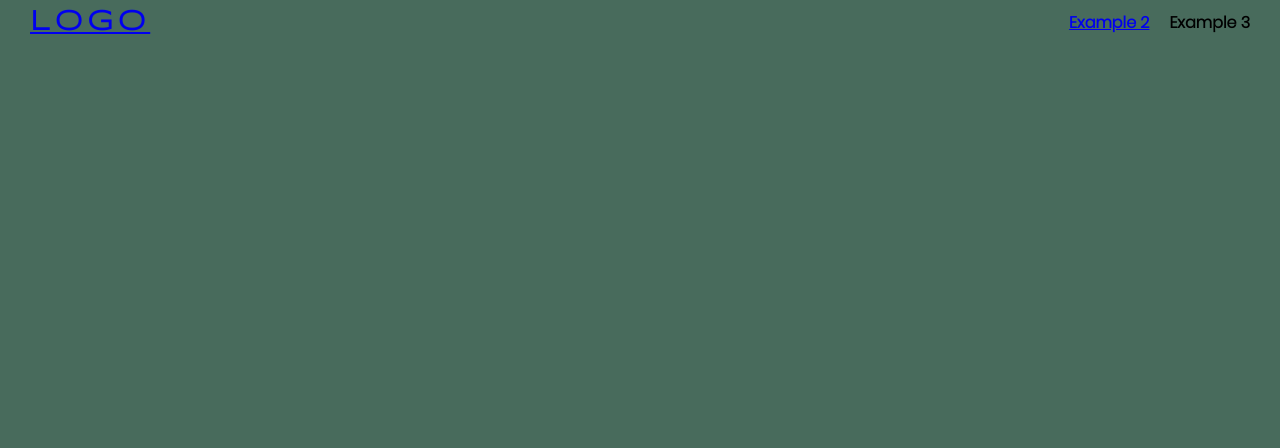
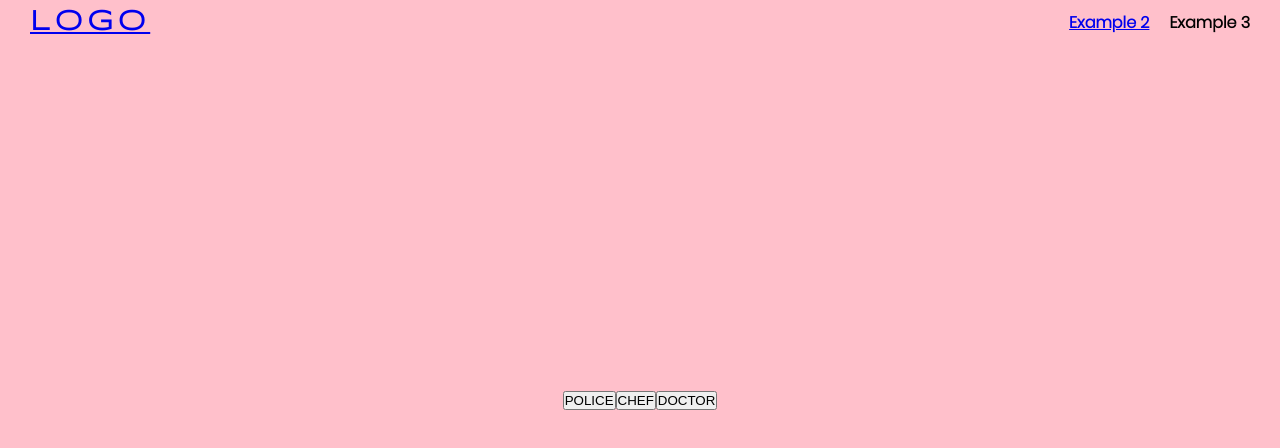
Before and after one commit to nadiamariduena/modal-basic-and-intermediary, a React (Create React App) app: page /example1 in a window 1280 px wide. Shown: the top 448 px of the page. Built offline with nearby package versions, Linux system fonts and the light colour scheme.

Commit message:
mpping the text before implmenting the images

```diff
--- a/src/components/Example1.jsx
+++ b/src/components/Example1.jsx
@@ -7,29 +7,45 @@ import React, { useState } from "react";
 // import img3 from "https://images.pexels.com/photos/10679204/pexels-photo-10679204.jpeg?auto=compress&cs=tinysrgb&dpr=2&h=650&w=940";
 
 const Example1 = () => {
+  // 1
+  const professions = ["police", "chef", "doctor"];
+  // 2
   const [myProfession, setMyProfession] = useState("");
   //
   //
-  const professions = ["police", "chef", "doctor"];
+
   //
   //
 
   return (
     <>
-      <div className="btn-group" role="group" aria-label="basic example">
-        {professions.map((profession) => {
-          <button type="button" key={profession} className="btn-card">
+      <section className="example2">
+        {/*
+
+
+
+        */}
+        <div className="btn-group">
+          {/* 3 */}
+          {professions.map((profession) => (
+            <button
+              type="button"
+              key={profession}
+              className="btn-card"
+              onClick={() => setMyProfession(profession)}
+            >
               {profession.toLocaleUpperCase()}
-          </button>;
-        })}
+            </button>
+          ))}
         </div>
 
         {/* ------ */}
 
         <div className="rendering-profession">
-        {/* once you will click, this below will render */}
+          {/*4  once you will click on the button above, this below will render */}
           <p>{myProfession}</p>
         </div>
+      </section>
     </>
   );
 };
--- a/src/scss/main.scss
+++ b/src/scss/main.scss
@@ -231,3 +231,13 @@ header {
 }
 //@at-root//@at-root
 //
+
+.example2 {
+  display: flex;
+  justify-content: center;
+  align-items: center;
+  flex-direction: column;
+  width: 100vw;
+  height: 100vh;
+  background-color: pink;
+}
```
Also changed, not shown: 1 other file (tests, documents, lock files or other folders). Lines whose indentation alone changed are shown as unchanged.
